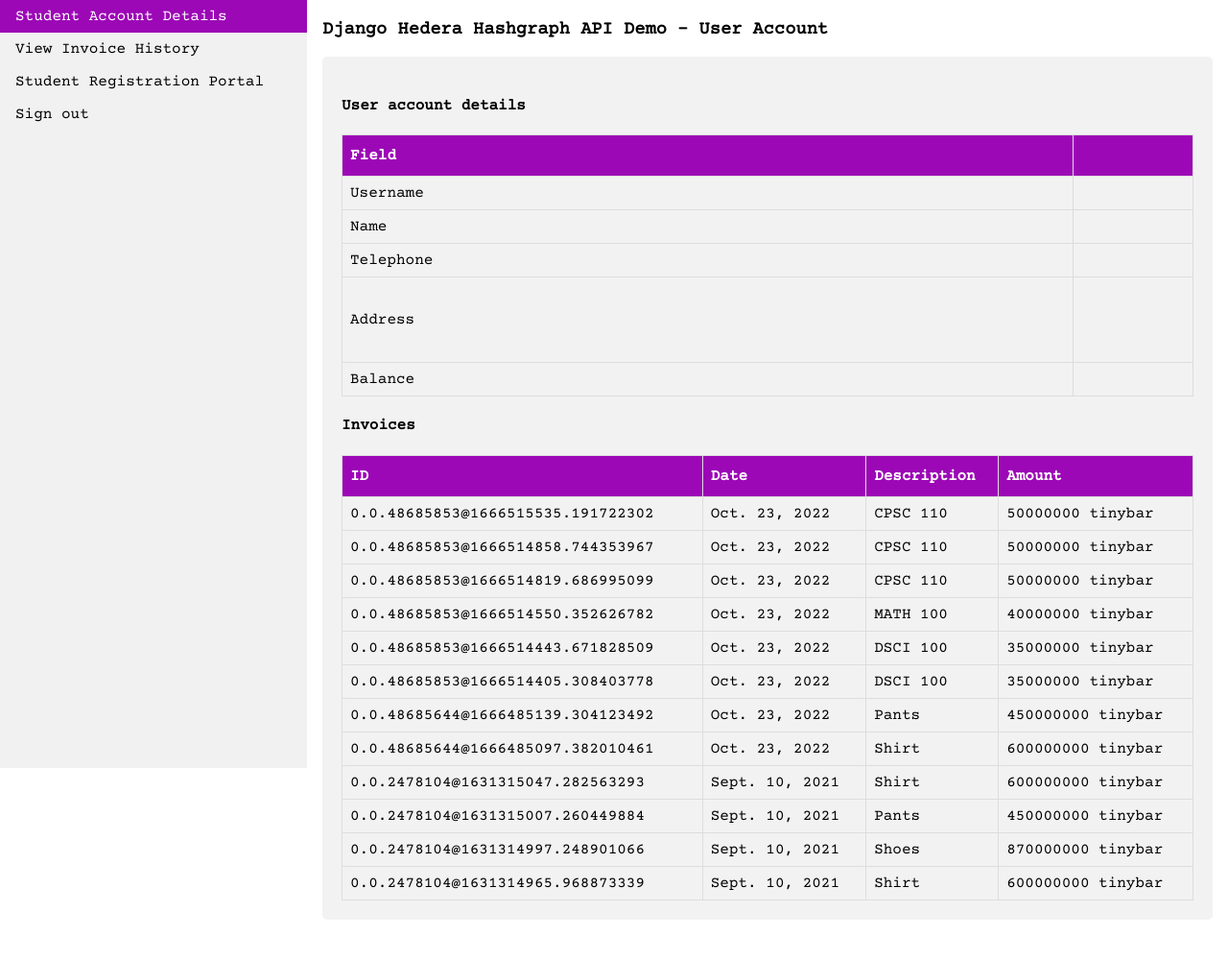
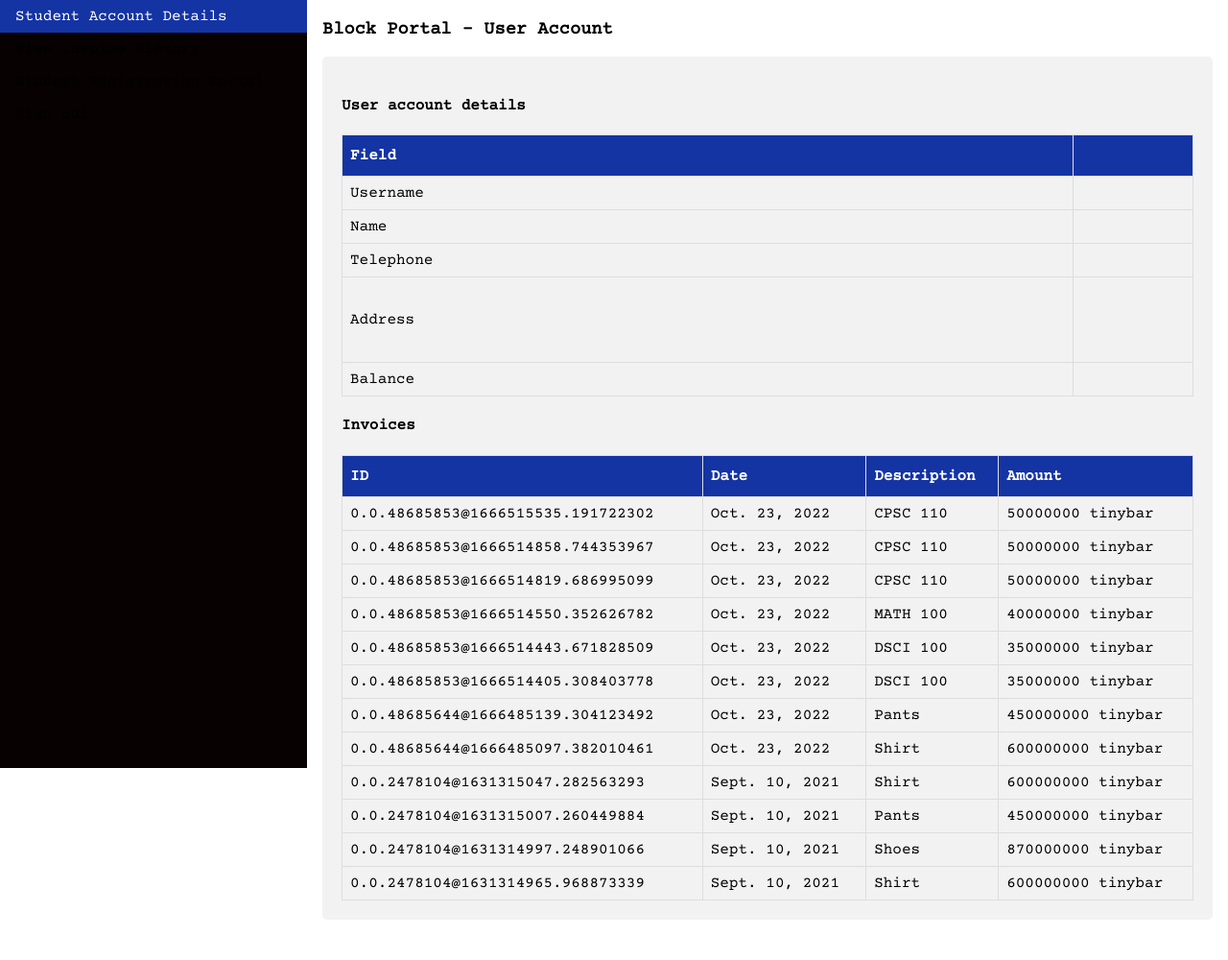
Before and after one commit to DG-20/MakeUC, a Django app: template blockportal_hackathon/users/templates/users/account.html in a window 1280 px wide. Shown: the whole page at 96% size. Run offline with Django 3.2, Linux system fonts and the light colour scheme; the template is opened without the code that fills it: values that come from a table or form of the project are taken from there, others are empty; data comes from the database, SQL or seed files in the repository; both versions use the stored data as it was after the commit; parts of the project's set-up code (start-up, migrations or seed data) failed here and were passed over.

Commit message:
styling changes

```diff
--- a/blockportal_hackathon/static/main.css
+++ b/blockportal_hackathon/static/main.css
@@ -1,5 +1,10 @@
-body {font-family: 'Courier Prime', monospace;}
-* {box-sizing: border-box;}
+body {
+  font-family: 'Courier Prime', monospace;
+}
+
+* {
+  box-sizing: border-box;
+}
 
 body {
 
@@ -20,7 +25,7 @@ ul.sidenav {
   margin: 0;
   padding: 0;
   width: 25%;
-  background-color: #f1f1f1;
+  background-color: #080101;
   position: fixed;
   height: 100%;
   overflow: auto;
@@ -34,7 +39,7 @@ ul.sidenav li a {
 }
 
 ul.sidenav li a.active {
-  background-color: #9c07b6;
+  background-color: #763081;
   color: white;
 }
 
@@ -62,7 +67,9 @@ ul.sidenav li a:hover:not(.active) {
     padding: 15px;
   }
 
-  .div-container {margin-left: 0;}
+  .div-container {
+    margin-left: 0;
+  }
 }
 
 @media screen and (max-width: 400px) {
@@ -72,7 +79,11 @@ ul.sidenav li a:hover:not(.active) {
   }
 }
 
-input[type=text], input[type=email], input[type=password], select, textarea {
+input[type=text],
+input[type=email],
+input[type=password],
+select,
+textarea {
   width: 100%;
   padding: 12px;
   border: 1px solid #ccc;
@@ -84,12 +95,14 @@ input[type=text], input[type=email], input[type=password], select, textarea {
 }
 
 
-::-webkit-input-placeholder { /* Edge */
+::-webkit-input-placeholder {
+  /* Edge */
   color: #9c07b6;
   font-family: 'Courier Prime', monospace;
 }
 
-:-ms-input-placeholder { /* Internet Explorer */
+:-ms-input-placeholder {
+  /* Internet Explorer */
   color: #9c07b6;
   font-family: 'Courier Prime', monospace;
 }
@@ -132,13 +145,13 @@ input[type=text], input[type=email], input[type=password], select, textarea {
 }
 
 /* On mouse-over, add a grey background color */
-.check-container:hover input ~ .checkmark {
+.check-container:hover input~.checkmark {
   background-color: #ccc;
 }
 
 /* When the checkbox is checked, add a green background */
-.check-container input:checked ~ .checkmark {
-  background-color: #9c07b6;
+.check-container input:checked~.checkmark {
+  background-color: #1434A4;
 }
 
 /* Create the checkmark/indicator (hidden when not checked) */
@@ -149,7 +162,7 @@ input[type=text], input[type=email], input[type=password], select, textarea {
 }
 
 /* Show the checkmark when checked */
-.check-container input:checked ~ .checkmark:after {
+.check-container input:checked~.checkmark:after {
   display: block;
 }
 
@@ -165,6 +178,7 @@ input[type=text], input[type=email], input[type=password], select, textarea {
   -ms-transform: rotate(45deg);
   transform: rotate(45deg);
 }
+
 button[type=submit] {
   background-color: #9c07b6;
   color: white;
@@ -190,12 +204,15 @@ table {
   width: 100%;
 }
 
-table td, table th {
+table td,
+table th {
   border: 1px solid #ddd;
   padding: 8px;
 }
 
-table tr:hover {background-color: #ddd;}
+table tr:hover {
+  background-color: #ddd;
+}
 
 table th {
   padding-top: 12px;
--- a/blockportal_hackathon/users/templates/users/account.html
+++ b/blockportal_hackathon/users/templates/users/account.html
@@ -10,7 +10,8 @@
 {% block extend_nav %}
 
 <ul class="sidenav">
-  <li><a class="active" href="{% url 'users:account' %}">Student Account Details</a></li>
+  <li><a class="active" href="{% url 'users:account' %}" style="background-color: #1434A4">Student Account Details</a>
+  </li>
   <li><a href="{% url 'api:student_portal' %}">View Invoice History</a></li>
   <li><a href="{% url 'api:student_portal' %}">Student Registration Portal</a></li>
   <li><a href="{% url 'users:sign-out' %}">Sign out</a></li>
@@ -21,7 +22,7 @@
 
 {% block content %}
 
-<h3>Django Hedera Hashgraph API Demo - User Account</h3>
+<h3>Block Portal - User Account</h3>
 
 <div class="container">
 
@@ -29,8 +30,8 @@
   <table>
     <thead>
       <tr>
-        <th>Field</th>
-        <th></th>
+        <th style="background-color: #1434A4">Field</th>
+        <th style="background-color: #1434A4"></th>
       </tr>
     </thead>
     <tbody>
@@ -73,11 +74,11 @@
   <table>
     <thead>
       <tr>
-          <th hidden>ID</th>
-          <th>ID</th>
-          <th>Date</th>
-          <th>Description</th>
-          <th>Amount</th>
+        <th hidden>ID</th>
+        <th style="background-color: #1434A4">ID</th>
+        <th style="background-color: #1434A4">Date</th>
+        <th style="background-color: #1434A4">Description</th>
+        <th style="background-color: #1434A4">Amount</th>
 
       </tr>
 
```
Also changed, not shown: blockportal_hackathon/api/templates/student_portal.html (+12 -15 lines), blockportal_hackathon/users/templates/users/sign_in.html (+9 -9 lines), blockportal_hackathon/db.sqlite3.
